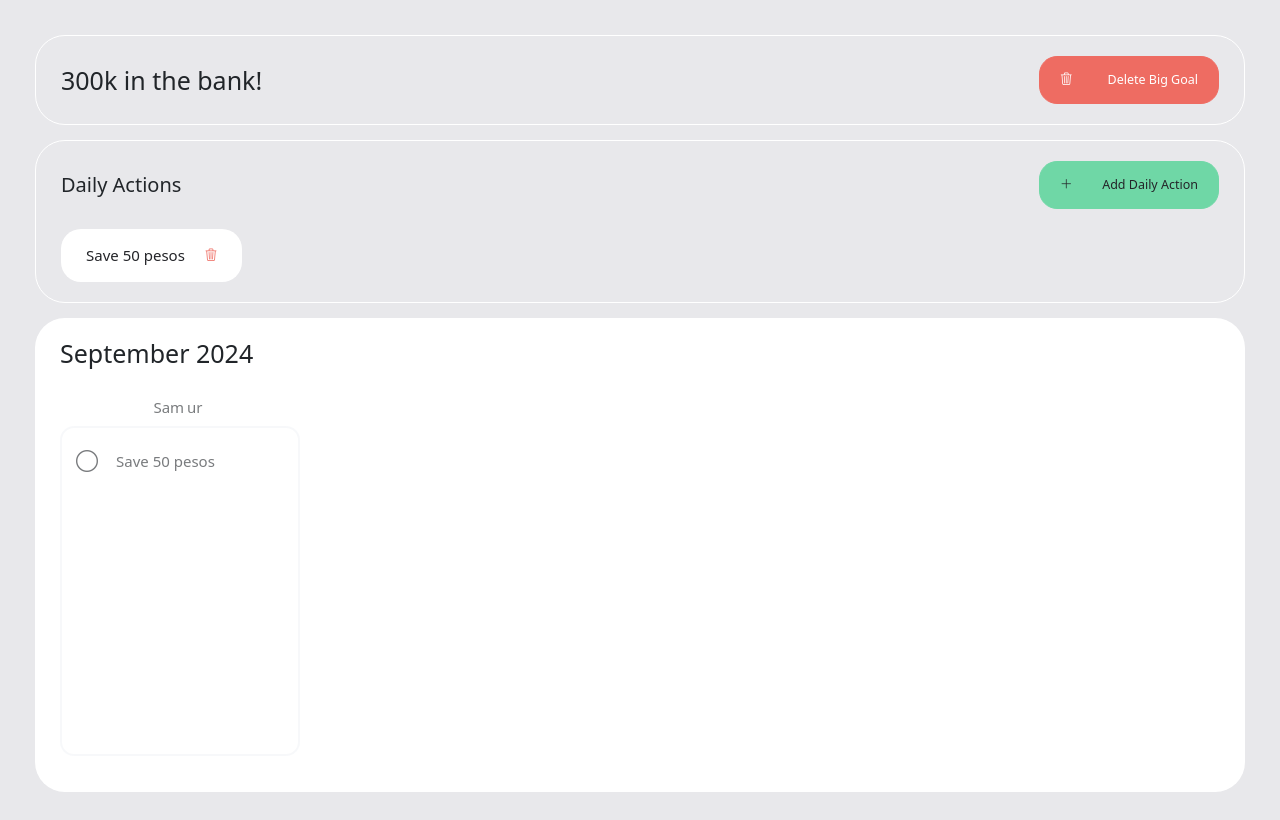
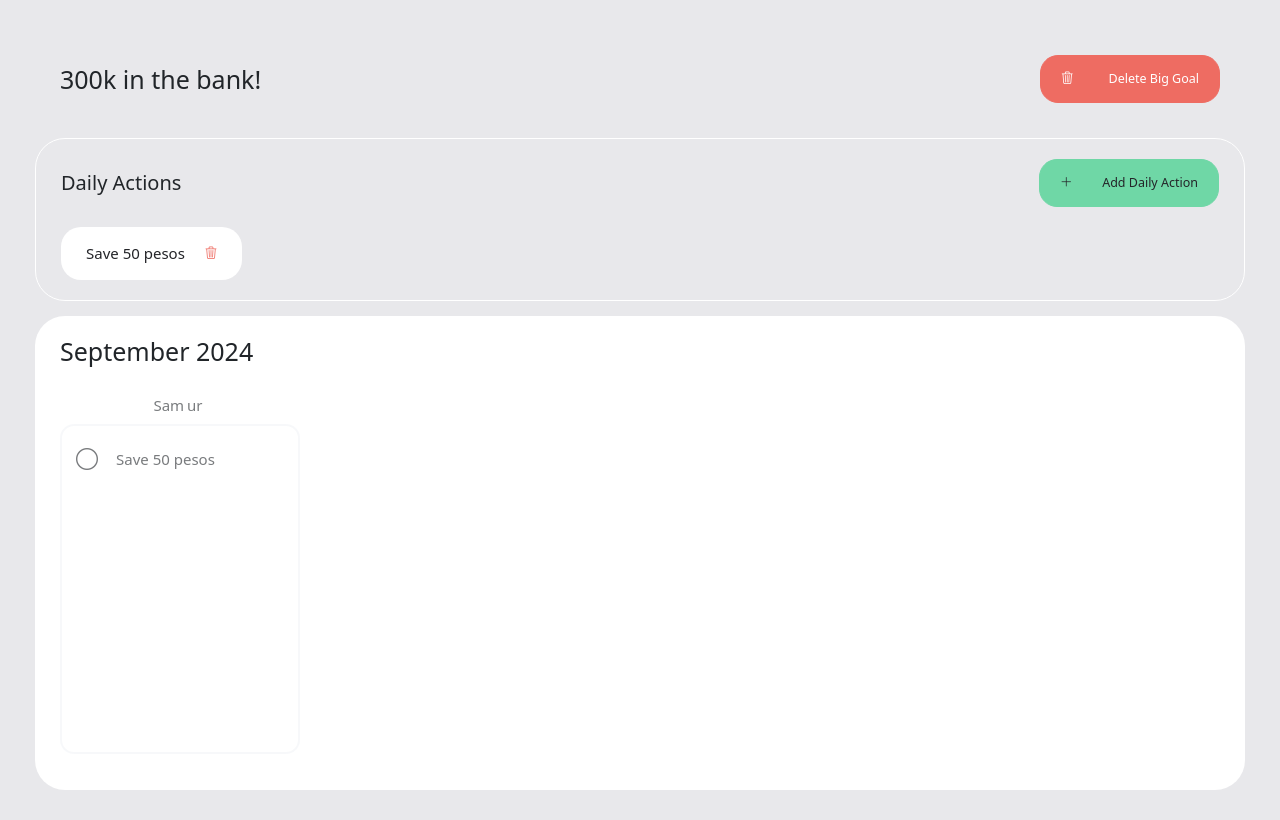
Before and after one commit to repsandcode/goals_tracker, a Django app: template base/goals_tracker/templates/goals_tracker/big_goal_page.html in a window 1280 px wide. Shown: the part 67-887 px from the top of the page. Run offline with Django 5.2, Linux system fonts and the light colour scheme; data comes from the database, SQL or seed files in the repository; both versions use the stored data as it was after the commit; tables that the repository leaves empty hold one stand-in row (values such as "Sample post"); the template is opened without the code that fills it: values that come from a table or form of the project are taken from there, most other values are stand-ins (such as "Sample title", 1, 10 or a date in 2020); some libraries are stand-ins or nearby versions.

Commit message:
update Big Goal

```diff
--- a/base/goals_tracker/static/goals_tracker/styles.css
+++ b/base/goals_tracker/static/goals_tracker/styles.css
@@ -479,6 +479,9 @@ img {
   border-radius: 3rem;
   padding: 2rem 2.5rem;
 }
+.goal-details-section.big-goal {
+  border: none;
+}
 
 /* Custom CSS for the timeline */
 .timeline {
--- a/base/goals_tracker/templates/goals_tracker/big_goal_page.html
+++ b/base/goals_tracker/templates/goals_tracker/big_goal_page.html
@@ -10,7 +10,7 @@
   {% comment %} Timeline / Daily Actions {% endcomment %}
   <div class="big-goal-content">
     {% comment %} Details {% endcomment %}
-    <section class="goal-details-section">
+    <section class="goal-details-section big-goal">
       <div class="big-goal-content--headers">
         <h1 class="fw-normal m-0 align-self-center">{{ big_goal.title }}</h1>
 
```
Also changed, not shown: base/db.sqlite3.
